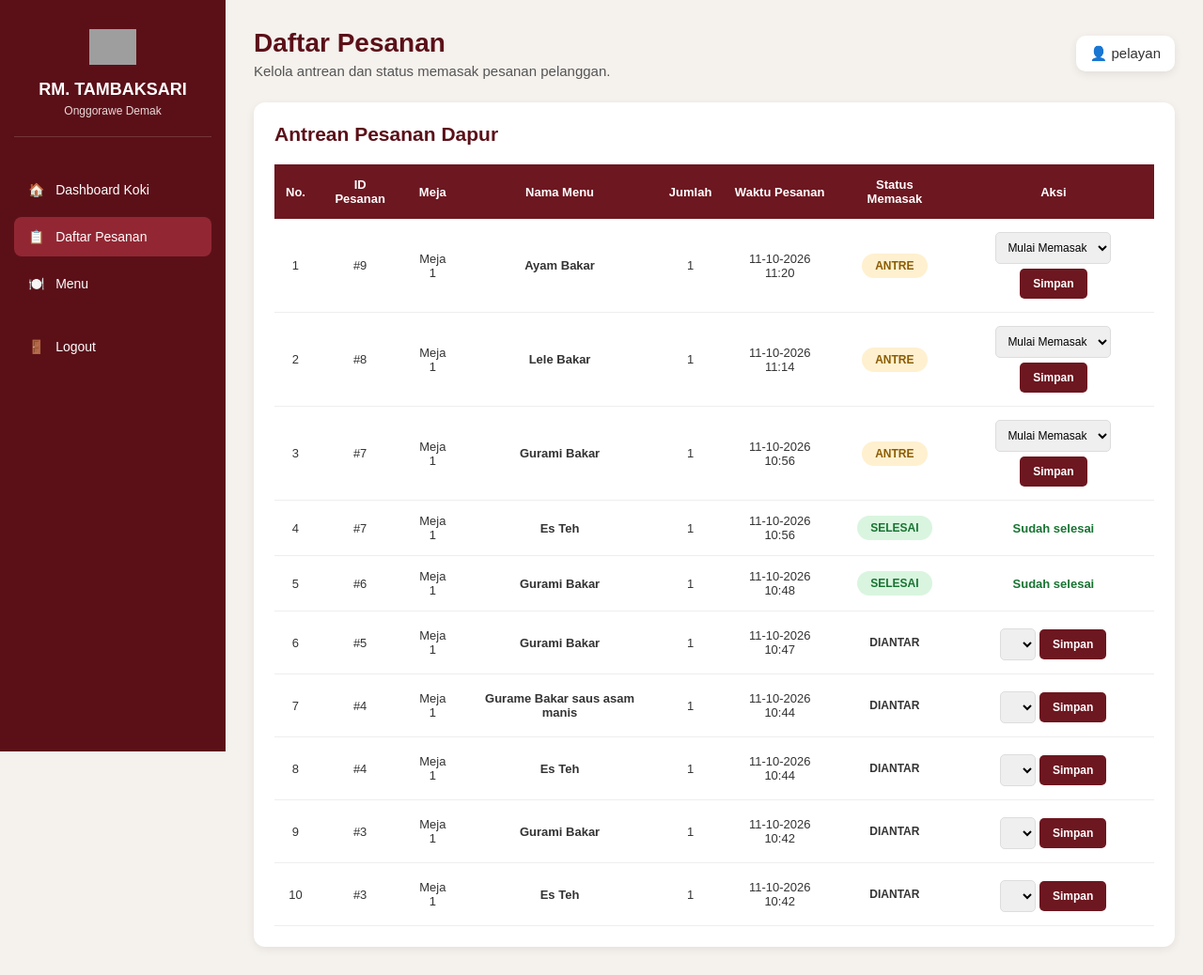
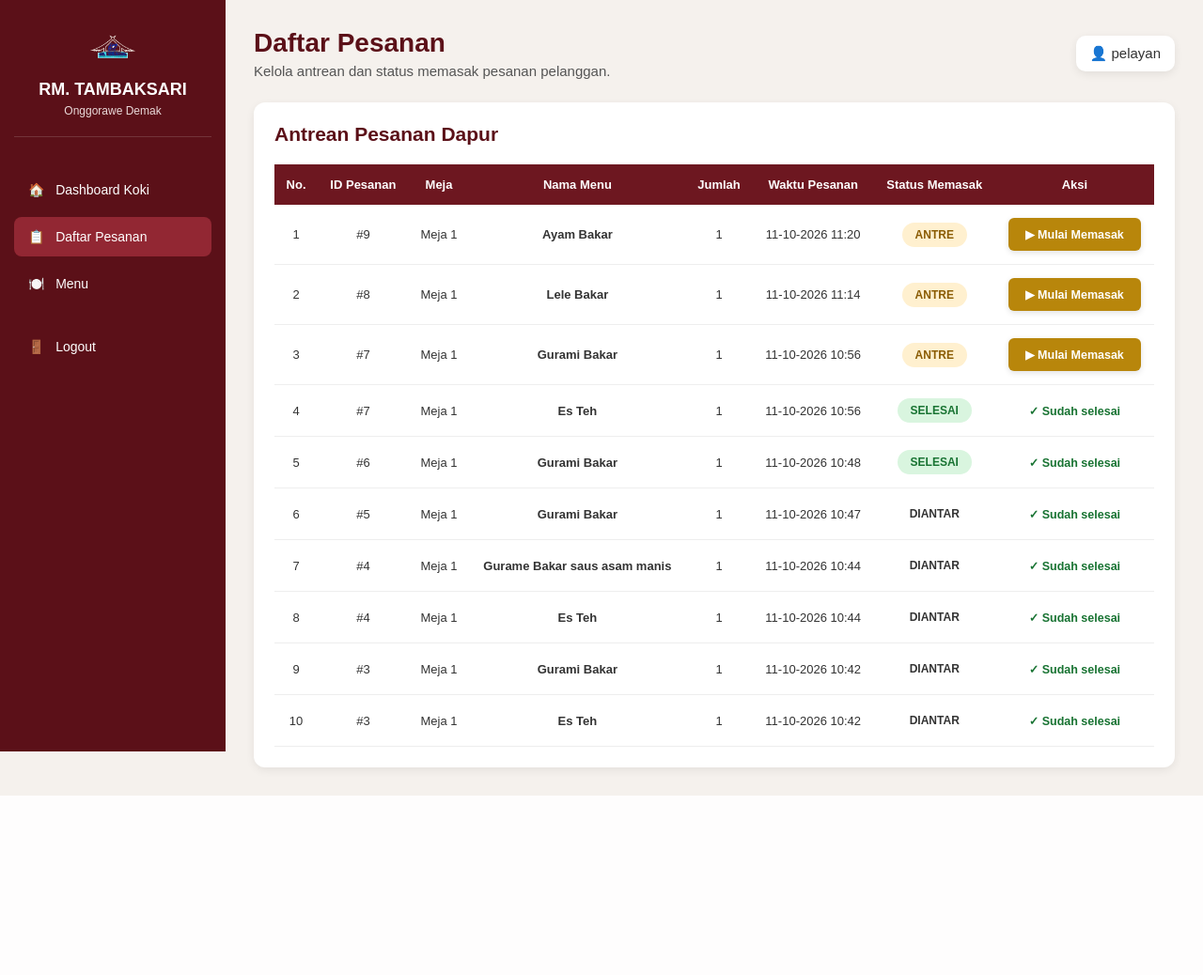
Before and after one commit to ajengsetiyoash-21/rm_tambaksari, a PHP site: page /rm_tambaksari/koki/pesanan.php in a window 1280 px wide. Shown: the whole page at 94% size. After the commit the page ends 847 px from the top, so only its background shows below. Run offline with PHP 8.4, Linux system fonts and the light colour scheme; a user stored in the database is signed in; data comes from the database, SQL or seed files in the repository; lists and menus that the app fills with data are empty; grey boxes are pictures that could not be loaded.

Commit message:
rm_tambaksari

```diff
--- a/koki/pesanan.php
+++ b/koki/pesanan.php
@@ -1,4 +1,3 @@
-
 <?php
 session_start();
 include "../config.php";
@@ -219,31 +218,43 @@ if (!$query) {
             color: #187332;
         }
 
-        /* FORM AKSI */
-        select, button {
-            padding: 8px;
-            border-radius: 5px;
-            border: 1px solid #ddd;
-            font-size: 12px;
+        /* TOMBOL AKSI */
+        .btn-aksi {
+            display: inline-block;
+            padding: 10px 18px;
+            border-radius: 6px;
+            border: none;
+            font-size: 12.5px;
+            font-weight: bold;
+            color: white;
+            cursor: pointer;
+            transition: all 0.2s;
+            white-space: nowrap;
+            box-shadow: 0 2px 6px rgba(0,0,0,0.12);
         }
 
-        button {
-            background: #6d1720;
-            color: white;
-            cursor: pointer;
-            border: none;
-            margin-top: 5px;
-            font-weight: bold;
-            padding: 9px 14px;
+        .btn-mulai {
+            background: #b8860b;
         }
 
-        button:hover {
-            background: #8d2630;
+        .btn-mulai:hover {
+            background: #d4a017;
+            transform: translateY(-1px);
+        }
+
+        .btn-selesai {
+            background: #187332;
+        }
+
+        .btn-selesai:hover {
+            background: #21a04a;
+            transform: translateY(-1px);
         }
 
         .selesai-text {
             color: #187332;
             font-weight: bold;
+            font-size: 12.5px;
         }
 
         .kosong {
@@ -442,36 +453,32 @@ if (!$query) {
                                 </td>
 
                                 <td>
-                                    <?php if ($data['status_memasak'] != 'selesai'): ?>
+                                    <?php if ($data['status_memasak'] == 'antre'): ?>
 
-                                        <form method="POST" action="status_pesanan.php">
-                                            <input
-                                                type="hidden"
-                                                name="id_detail"
-                                                value="<?= (int) $data['id_detail']; ?>"
-                                            >
+                                        <!-- Tombol Mulai Memasak -->
+                                        <form method="POST" action="status_pesanan.php" style="display:inline;">
+                                            <input type="hidden" name="id_detail" value="<?= (int) $data['id_detail']; ?>">
+                                            <input type="hidden" name="status_memasak" value="dimasak">
+                                            <button type="submit" class="btn-aksi btn-mulai">
+                                                ▶ Mulai Memasak
+                                            </button>
+                                        </form>
 
-                                            <select name="status_memasak" required>
-                                                <?php if ($data['status_memasak'] == 'antre'): ?>
-                                                    <option value="dimasak">
-                                                        Mulai Memasak
-                                                    </option>
-                                                <?php elseif ($data['status_memasak'] == 'dimasak'): ?>
-                                                    <option value="selesai">
-                                                        Selesai Memasak
-                                                    </option>
-                                                <?php endif; ?>
-                                            </select>
+                                    <?php elseif ($data['status_memasak'] == 'dimasak'): ?>
 
-                                            <button type="submit">
-                                                Simpan
+                                        <!-- Tombol Selesai Memasak -->
+                                        <form method="POST" action="status_pesanan.php" style="display:inline;">
+                                            <input type="hidden" name="id_detail" value="<?= (int) $data['id_detail']; ?>">
+                                            <input type="hidden" name="status_memasak" value="selesai">
+                                            <button type="submit" class="btn-aksi btn-selesai">
+                                                ✓ Selesai Memasak
                                             </button>
                                         </form>
 
                                     <?php else: ?>
 
                                         <span class="selesai-text">
-                                            Sudah selesai
+                                            ✓ Sudah selesai
                                         </span>
 
                                     <?php endif; ?>
```
Also changed, not shown: assets/images/logo.png (added).
